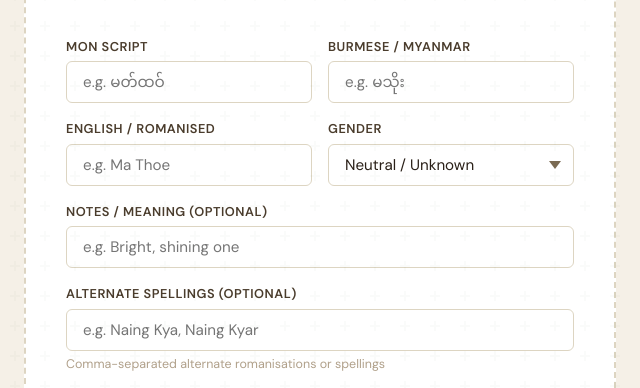
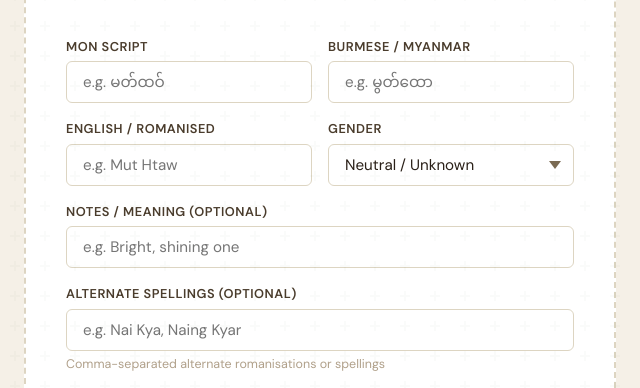
Before and after one commit to TaoMonLae/monname-converter, a website: page public/search.html in a window 1280 px wide. Both pictures are taken after a click on the button "+ Submit a name". Shown: the part 858-1246 px from the top of the page, 320-960 px from the left. Drawn offline with nearby package versions, Linux system fonts and the light colour scheme; a web font is replaced by a local one.

Commit message:
Update placeholder text in search inputs

```diff
--- a/public/search.html
+++ b/public/search.html
@@ -308,7 +308,7 @@
         type="text"
         id="searchInput"
         class="search-box__input"
-        placeholder="Type a name — e.g. Naing, မတ်ထဝ်, မသိုး…"
+        placeholder="Type a name — e.g. Nai, မတ်ထဝ်, မွတ်ထဝ်…"
         autocomplete="off"
         autocorrect="off"
         spellcheck="false"
@@ -349,11 +349,11 @@
           </div>
           <div class="form-group">
             <label for="sug-burmese">Burmese / Myanmar</label>
-            <input type="text" id="sug-burmese" placeholder="e.g. မသိုး" class="bur" />
+            <input type="text" id="sug-burmese" placeholder="e.g. မွတ်ထော" class="bur" />
           </div>
           <div class="form-group">
             <label for="sug-english">English / Romanised</label>
-            <input type="text" id="sug-english" placeholder="e.g. Ma Thoe" />
+            <input type="text" id="sug-english" placeholder="e.g. Mut Htaw" />
           </div>
           <div class="form-group">
             <label for="sug-gender">Gender</label>
@@ -369,7 +369,7 @@
           </div>
           <div class="form-group form-group--full">
             <label for="sug-aliases">Alternate spellings (optional)</label>
-            <input type="text" id="sug-aliases" placeholder="e.g. Naing Kya, Naing Kyar" />
+            <input type="text" id="sug-aliases" placeholder="e.g. Nai Kya, Naing Kyar" />
             <span class="form-hint">Comma-separated alternate romanisations or spellings</span>
           </div>
           <div class="form-group form-group--full">
```
